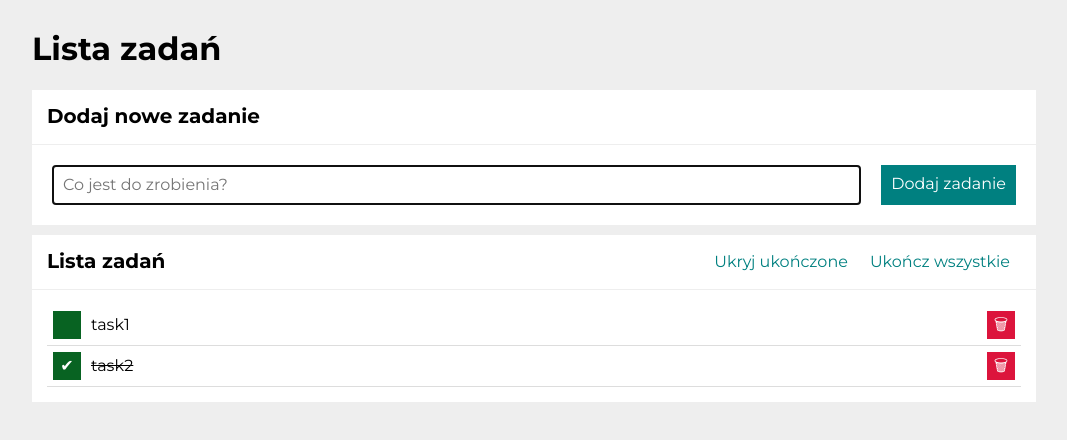
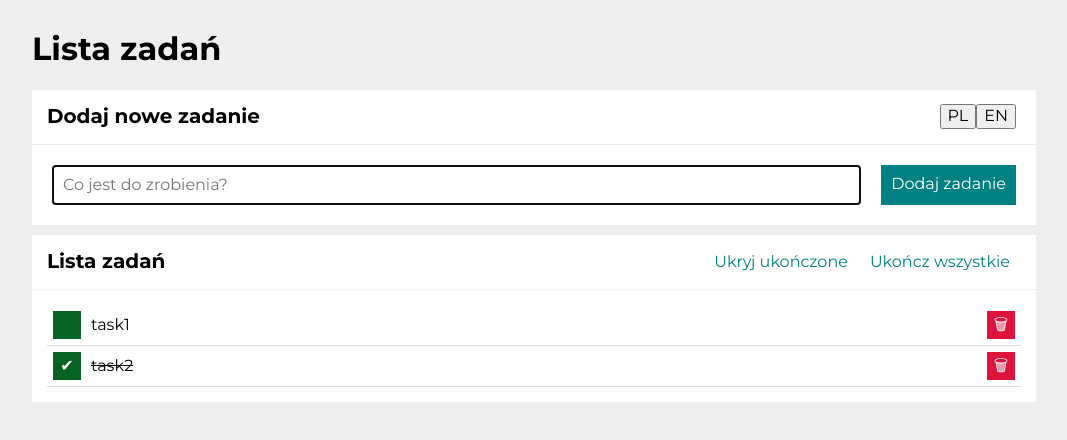
Before and after one commit to MCesarczyk/todo-list-react, a React (Create React App) app: page / in a window 1280 px wide. Shown: the top 440 px of the page, without its empty margins (106-1173 px from the left). Built offline with nearby package versions, Linux system fonts and the light colour scheme.

Commit message:
added language changing buttons

```diff
--- a/src/App.js
+++ b/src/App.js
@@ -1,5 +1,6 @@
 import { useEffect, useState } from 'react';
 import Form from "./Form";
+import Switcher from "./Switcher";
 import Tasks from "./Tasks";
 import Buttons from "./Buttons";
 import Section from "./Section";
@@ -9,8 +10,9 @@ import Container from "./Container";
 function App() {
   const [langId, setLangId] = useState(0);
 
-  const languagePack = [
+  const languages = [
     {
+      key: "PL",
       headerTitle: "Lista zadań",
       sectionTitle: "Dodaj nowe zadanie",
       tasksSectionTitle: "Lista zadań",
@@ -21,6 +23,7 @@ function App() {
       toggleButtonInnerTextVisible: "Ukryj ukończone"
     },
     {
+      key: "EN",
       headerTitle: "To-do list",
       sectionTitle: "Add new task",
       tasksSectionTitle: "List of tasks",
@@ -85,19 +88,22 @@ function App() {
 
   return (
     <Container>
-      <Header title={languagePack[langId].headerTitle} />
+      <Header title={languages[langId].headerTitle} />
       <Section
-        title={languagePack[langId].sectionTitle}
+        title={languages[langId].sectionTitle}
         body={
           <Form
             addNewTask={addNewTask}
-            inputPlaceholder={languagePack[langId].inputPlaceholder}
-            formButtonInnerText={languagePack[langId].formButtonInnerText}
+            inputPlaceholder={languages[langId].inputPlaceholder}
+            formButtonInnerText={languages[langId].formButtonInnerText}
           />
+        }
+        extraHeaderContent={
+          <Switcher languages={languages}/>
         }
       />
       <Section
-        title={languagePack[langId].tasksSectionTitle}
+        title={languages[langId].tasksSectionTitle}
         body={
           <Tasks
             tasks={tasks}
@@ -112,9 +118,9 @@ function App() {
             hideDone={hideDone}
             toggleHideDone={toggleHideDone}
             setAllDone={setAllDone}
-            setDoneButtonInnerText={languagePack[langId].setDoneButtonInnerText}
-            toggleButtonInnerTextVisible={languagePack[langId].toggleButtonInnerTextVisible}
-            toggleButtonInnerTextHidden={languagePack[langId].toggleButtonInnerTextHidden}
+            setDoneButtonInnerText={languages[langId].setDoneButtonInnerText}
+            toggleButtonInnerTextVisible={languages[langId].toggleButtonInnerTextVisible}
+            toggleButtonInnerTextHidden={languages[langId].toggleButtonInnerTextHidden}
           />
         }
       />
--- /dev/null
+++ b/src/Switcher/index.js
@@ -0,0 +1,9 @@
+const Switcher = ({ languages }) => (
+<div>
+    {languages.map(language => (
+        <button>{language.key}</button>
+    ))}
+</div>
+);
+
+export default Switcher;
```
